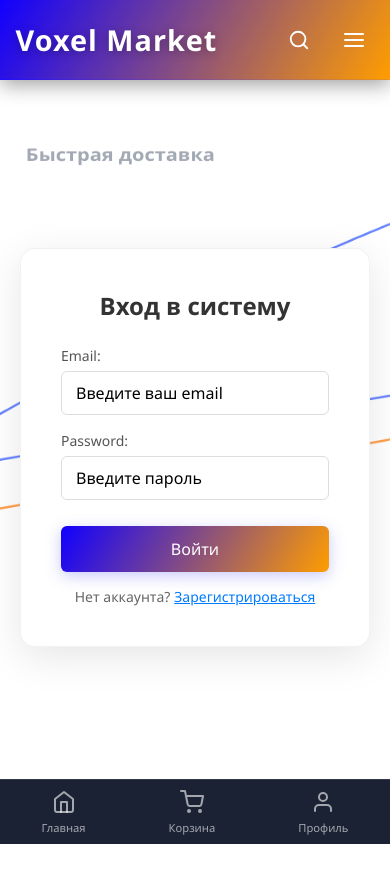
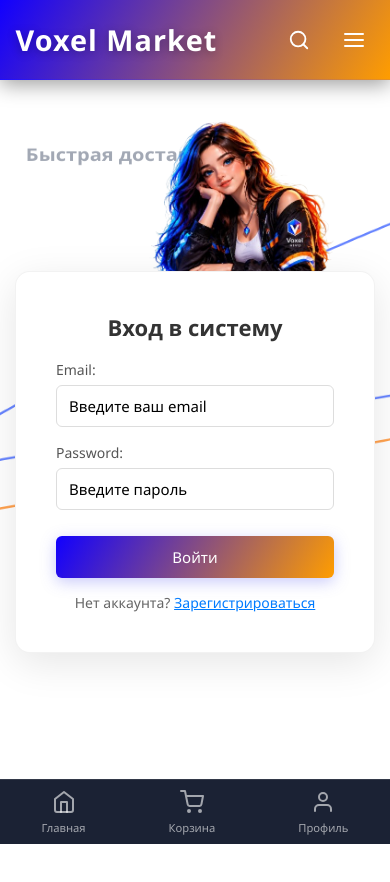
Before and after one commit to arutyunyanalik2-a11y/VoxelMarket, a React (Vite) app: page /login in a window 390 px wide. Shown: the top 882 px of the page. Built offline with nearby package versions, Linux system fonts and the light colour scheme.

Commit message:
Add files via upload

```diff
--- a/src/conteyner/components/pages/LoginPage.jsx
+++ b/src/conteyner/components/pages/LoginPage.jsx
@@ -1,6 +1,7 @@
 import React, { useState, useEffect, useRef } from "react";
 import { useNavigate, Link } from "react-router-dom";
 import "./style.css";
+import mia from "./image/mia.png"; // Импорт изображения
 
 export default function LoginPage() {
     const [email, setEmail] = useState("");
@@ -183,6 +184,7 @@
                     zIndex: 0
                 }}
             />
+            <img src={mia} alt="Mia" className="mia"/>
 
             {/* Карточка авторизации */}
             <div className="login-card" style={{
--- a/src/conteyner/components/pages/Register.jsx
+++ b/src/conteyner/components/pages/Register.jsx
@@ -1,6 +1,8 @@
 import React, { useState, useEffect, useRef } from "react";
 import { useNavigate, Link } from "react-router-dom";
 import "./style.css";
+import alex from "./image/alex.png"; // Импорт изображения
+
 
 export default function RegisterPage() {
     const [username, setUsername] = useState("");
@@ -108,7 +110,7 @@
 
                 for (let x = -drawSpan; x <= drawSpan; x += 5) {
                     const y = Math.sin(x * wave.freq + time * wave.speed + index * 10) * (baseAmplitude * wave.amp)
-                            + Math.cos(x * wave.freq * 0.8 - time * wave.speed * 0.5) * (baseAmplitude * 0.4);
+                        + Math.cos(x * wave.freq * 0.8 - time * wave.speed * 0.5) * (baseAmplitude * 0.4);
 
                     if (x === -drawSpan) {
                         ctx.moveTo(x, y);
@@ -169,6 +171,8 @@
                     zIndex: 0
                 }}
             />
+            <img src={alex} alt="Alex" className="alex" />
+
 
             {/* Карточка регистрации */}
             <div className="login-card" style={{
--- a/src/conteyner/components/pages/style.css
+++ b/src/conteyner/components/pages/style.css
@@ -17,6 +17,7 @@
     width: 100%;
     max-width: 400px;
     box-sizing: border-box;
+    margin-top: 100px;
 }
 
 .login-card h1 {
@@ -109,6 +110,14 @@
         padding: 24px 18px;
         border-radius: 12px;
         box-shadow: 0 6px 20px rgba(0, 0, 0, 0.2);
+    }
+    .mia{
+        width: 200px;
+        /* height: 80px; */
+        position: absolute;
+        top: -30px;
+        left: 10px;
+        z-index: 1;
     }
 
     .login-card h1 {
@@ -220,3 +229,88 @@
 .status{
     color: blue;
 }
+
+.mia{
+    width: 200px;
+    /* height: 80px; */
+    position: absolute;
+    top: -30px;
+    left: 670px;
+    z-index: 1;
+}
+.alex{
+    width: 170px;
+    /* height: 80px; */
+    position: absolute;
+    top: -10px;
+    /* left: 600px; */
+    z-index: 1;
+}
+
+
+/* Базовые стили для маскота (ноутбуки / ПК) */
+.alex {
+    position: absolute;
+    width: 170px; /* Размер маскота */
+    left: 45%;
+    transform: translateX(-50%); /* Центрируем по горизонтали */
+    z-index: 1;
+    pointer-events: none;
+}
+
+
+/* Базовые стили для маскота (ноутбуки / ПК) */
+.mia {
+    position: absolute;
+    width: 200px; /* Размер маскота */
+    left: 55%;
+    transform: translateX(-50%); /* Центрируем по горизонтали */
+    z-index: 1;
+    pointer-events: none;
+}
+
+/* Стили для мобильных устройств */
+@media (max-width: 480px) {
+    .login-page {
+        padding: 15px;
+        align-items: center;
+    }
+
+    .login-card {
+        width: 100%;
+        padding: 24px 18px;
+        border-radius: 12px;
+        box-shadow: 0 6px 20px rgba(0, 0, 0, 0.15);
+        margin-top: 30px; /* Дополнительный отступ, чтобы маскот не упирался в шапку сайта */
+    }
+
+    .mia {
+        width: 200px; /* Чуть компактнее для маленьких экранов */
+        top: 10px;   /* Аккуратно сажаем на верхний край карточки на телефоне */
+        left: 240px;
+    }
+    .alex {
+        width: 200px; /* Чуть компактнее для маленьких экранов */
+        top: -1px;   /* Аккуратно сажаем на верхний край карточки на телефоне */
+        left: 170px;
+    }
+
+    .login-card h1 {
+        font-size: 22px;
+        margin-bottom: 18px;
+    }
+
+    .form-group {
+        margin-bottom: 16px;
+    }
+
+    .form-group input {
+        padding: 10px 12px;
+        font-size: 15px;
+    }
+
+    .login-btn {
+        padding: 11px;
+        font-size: 15px;
+    }
+}
```
Also changed, not shown: src/conteyner/components/pages/image/alex.png (added), src/conteyner/components/pages/image/mia.png (added).
